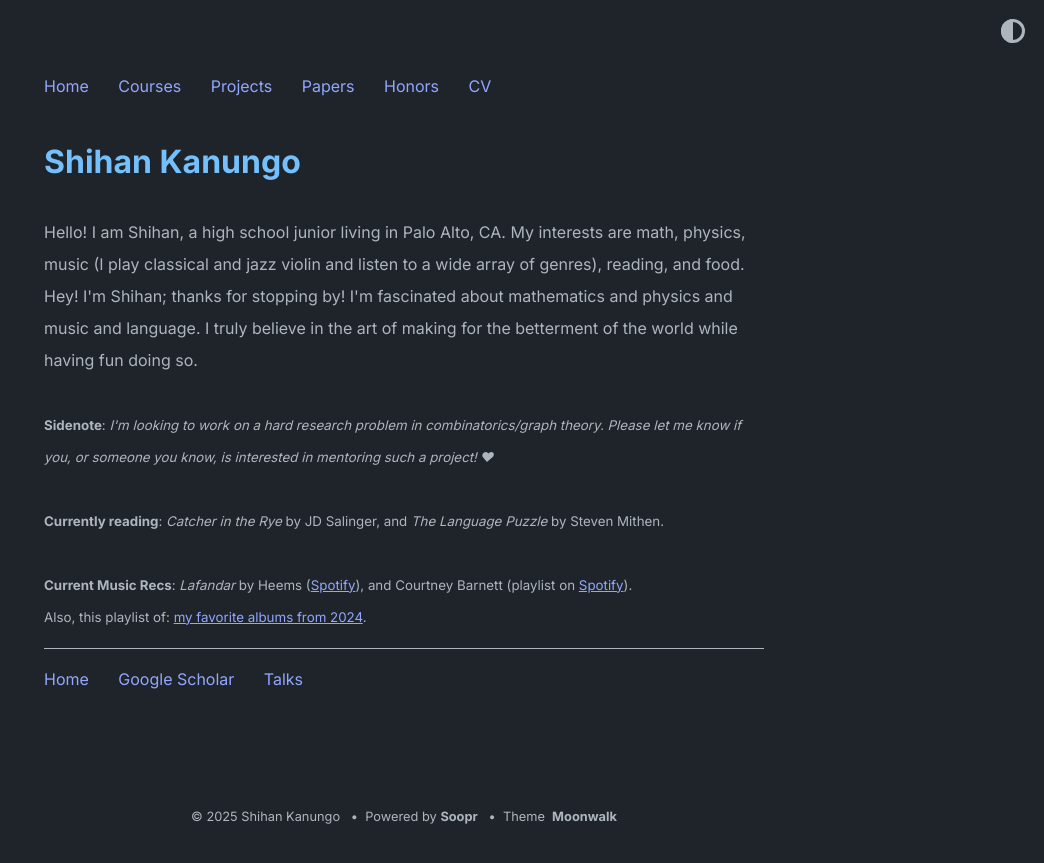
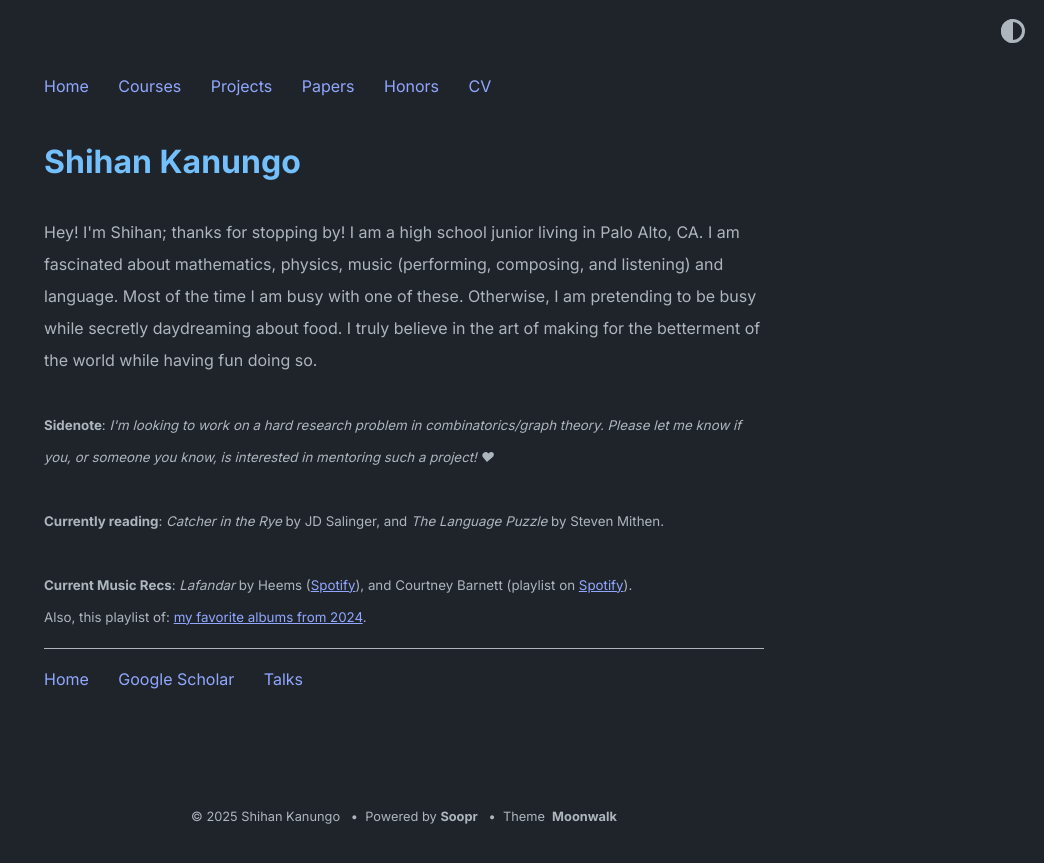
Before and after one commit to shihankanungo/shihankanungo.github.io, a Jekyll site: the page built from index.md, in a window 1280 px wide. Shown: the top 863 px of the page, without its empty margins (236-1280 px from the left). Built offline with Jekyll 4.4.1, drawn with Linux system fonts in a browser that asks for light colours.

Commit message:
Update _config.yml

```diff
--- a/_config.yml
+++ b/_config.yml
@@ -2,8 +2,7 @@ title: Shihan Kanungo
 author: Shihan Kanungo
 url: https://www.shihankanungo.github.io/shihanmoonwalk/ # root address of the site
 description: > # description of the site (multiple lines allowed)
-  Hello! I am Shihan, a high school junior living in Palo Alto, CA. My interests are math, physics, music (I play classical and jazz violin and listen to a wide array of genres), reading, and food.
-  Hey! I'm Shihan; thanks for stopping by! I'm fascinated about mathematics and physics and music and language. I truly believe in the art of making for the betterment of the world while having fun doing so.
+  Hey! I'm Shihan; thanks for stopping by! I am a high school junior living in Palo Alto, CA. I am fascinated about mathematics, physics, music (performing, composing, and listening) and language. Most of the time I am busy with one of these. Otherwise, I am pretending to be busy while secretly daydreaming about food. I truly believe in the art of making for the betterment of the world while having fun doing so.
           <br /><br />
 
           <small><b>Sidenote</b>: <i>I'm looking to work on a hard research problem in combinatorics/graph theory. Please let me know if you, or someone you know, is interested in mentoring such a project! ♥︎ </i></small>
```
